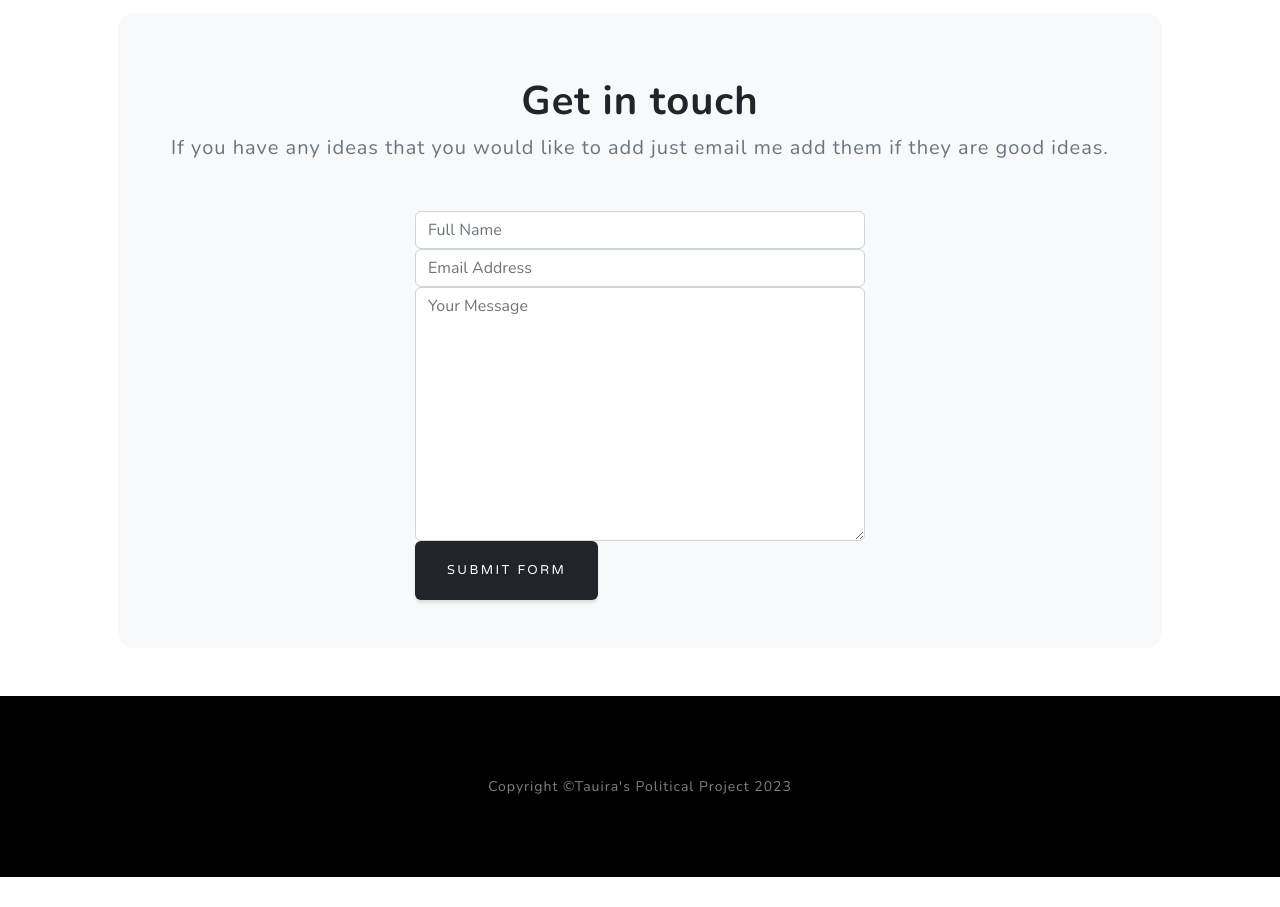
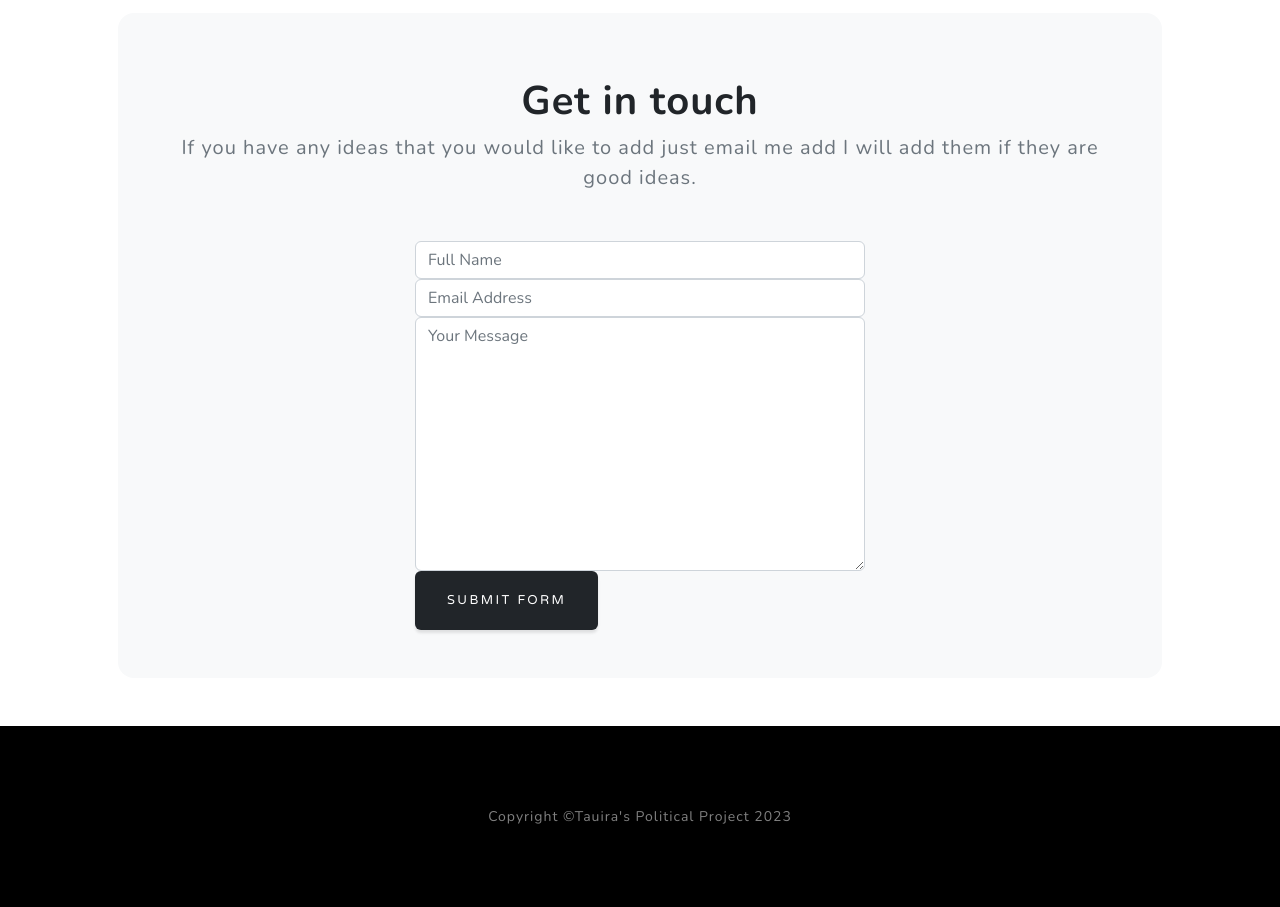
Before and after one commit to Tau-TacTic9369/Political-Law-Project, a website: page index.html in a window 1280 px wide. Shown: the part 8480-9387 px from the top of the page. Before the commit the page ends 9357 px from the top, so only its background shows below. Drawn offline with nearby package versions, Linux system fonts and the light colour scheme; some icons are missing.

Commit message:
adding new remote

```diff
--- a/index.html
+++ b/index.html
@@ -969,7 +969,7 @@
                   <div class="text-center mb-5">
                       <div class="feature bg-primary bg-gradient-primary-to-secondary text-white rounded-3 mb-3"><i class="bi bi-envelope"></i></div>
                       <h1 class="fw-bolder">Get in touch</h1>
-                      <p class="lead fw-normal text-muted mb-0">If you have any ideas that you would like to add just email me add them if they are good ideas.</p>
+                      <p class="lead fw-normal text-muted mb-0">If you have any ideas that you would like to add just email me add I will add them if they are good ideas.</p>
                   </div>
                   <div class="row gx-5 justify-content-center">
                       <div class="col-lg-8 col-xl-6">
```
